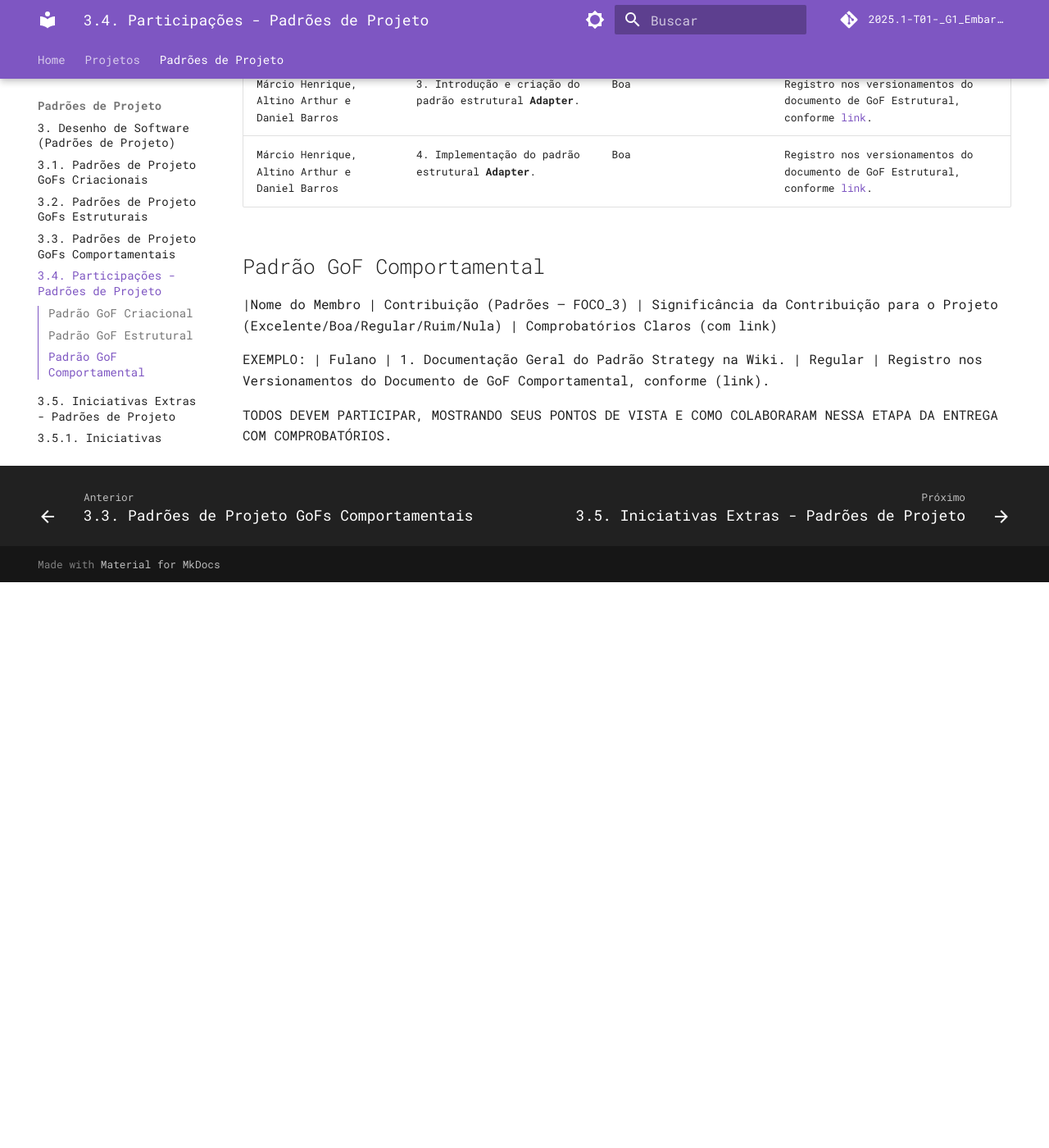
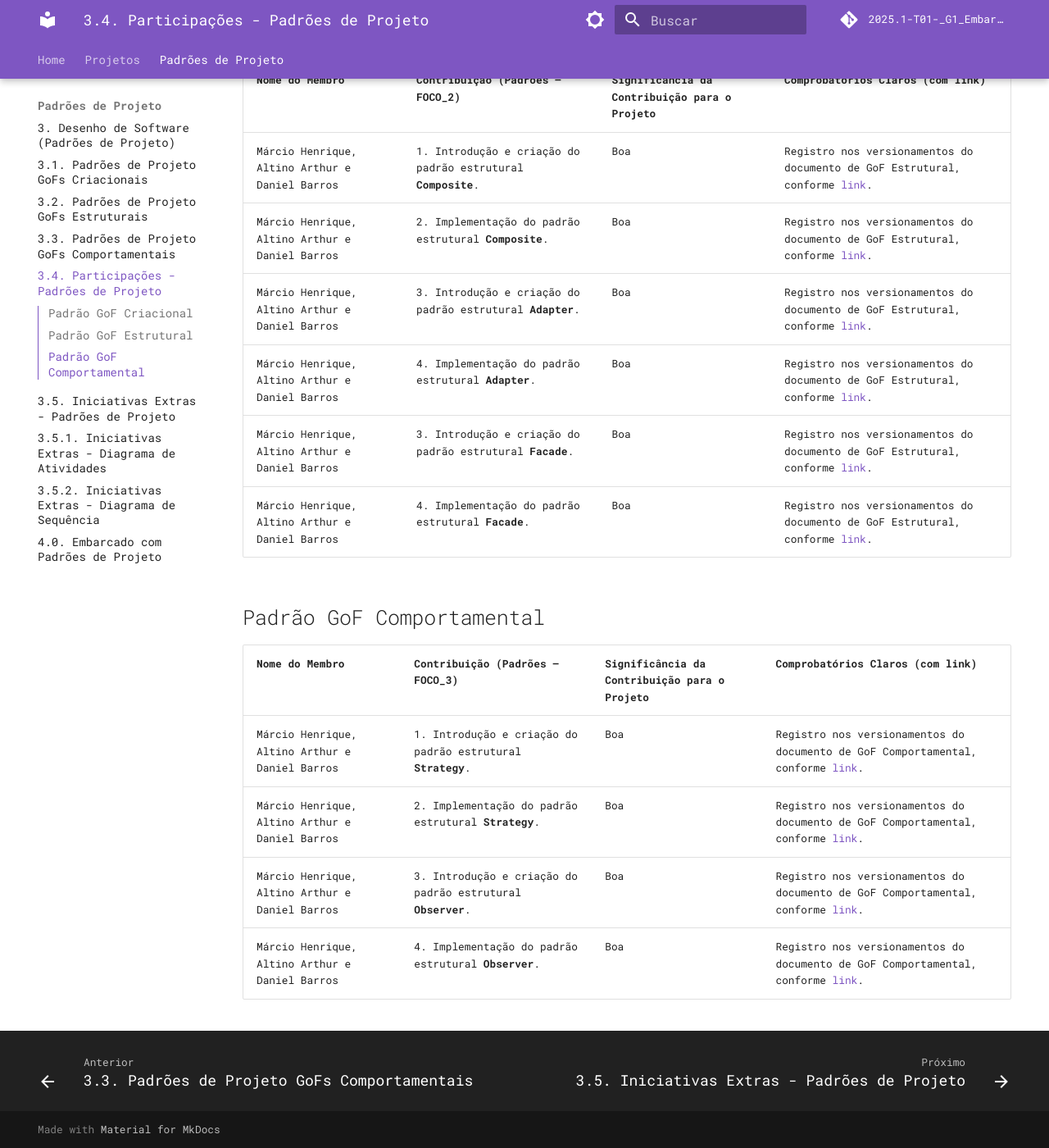
Before and after one commit to UnBArqDsw2025-1-Turma01/2025.1-T01-_G1_Embarcado_Entrega_03, an MkDocs documentation site: the page built from docs/PadroesDeProjeto/3.4.ParticipacoesPadroes.md, in a window 1280 px wide and 1400 px high, scrolled down 1227 px. Shown: the whole window at 82% size. Built offline with MkDocs 1.6.1 and Material for MkDocs 9.7.7, drawn with Linux system fonts in a browser that asks for light colours; comment, search, counter and statistics services are not loaded; before the commit the page ends 1937 px from its top, so only the background shows below that; some of the changed text lies outside the part shown.

Commit message:
Update links and document

```diff
--- a/docs/PadroesDeProjeto/3.4.ParticipacoesPadroes.md
+++ b/docs/PadroesDeProjeto/3.4.ParticipacoesPadroes.md
@@ -10,6 +10,9 @@
 | Márcio Henrique, Altino Arthur e Daniel Barros | 1. Criação do padrão criacional **Singleton**.  | Boa | Registro nos versionamentos do documento de GoF Criacional, conforme [link](https://unbarqdsw2025-1-turma01.github.io/2025.1-T01-_G1_Embarcado_Entrega_03/PadroesDeProjeto/3.1.GoFsCriacionais/#historico-de-versoes). |
 | Márcio Henrique, Altino Arthur e Daniel Barros | 1. Implementação do padrão criacional **Singleton**.  | Boa | Registro nos versionamentos do documento de GoF Criacional, conforme [link](https://unbarqdsw2025-1-turma01.github.io/2025.1-T01-_G1_Embarcado_Entrega_03/PadroesDeProjeto/3.1.GoFsCriacionais/#historico-de-versoes). |
 | Márcio Henrique, Altino Arthur e Daniel Barros | 1. Implementação do padrão criacional **Factory Method**.  | Boa | Registro nos versionamentos do documento de GoF Criacional, conforme [link](https://unbarqdsw2025-1-turma01.github.io/2025.1-T01-_G1_Embarcado_Entrega_03/PadroesDeProjeto/3.1.GoFsCriacionais/#historico-de-versoes). |
+| Márcio Henrique, Altino Arthur e Daniel Barros | 3. Introdução e criação do padrão estrutural **Builder**.     | Boa                                                | Registro nos versionamentos do documento de GoF Criacional, conforme [link](https://github.com/UnBArqDsw2025-1-Turma01/2025.1-T01-_G1_Embarcado_Entrega_03/commit/e10c91bda51e1b1655a555b62d8e8b6e8abc886d). |
+| Márcio Henrique, Altino Arthur e Daniel Barros | 4. Implementação do padrão estrutural **Builder**.            | Boa                                                | Registro nos versionamentos do documento de GoF Criacional, conforme [link](https://github.com/UnBArqDsw2025-1-Turma01/2025.1-T01-_G1_Embarcado_Entrega_03/commit/e10c91bda51e1b1655a555b62d8e8b6e8abc886d). |
+
 
 
 
@@ -21,12 +24,14 @@
 | Márcio Henrique, Altino Arthur e Daniel Barros | 2. Implementação do padrão estrutural **Composite**.          | Boa                                                | Registro nos versionamentos do documento de GoF Estrutural, conforme [link](https://unbarqdsw2025-1-turma01.github.io/2025.1-T01-_G1_Embarcado_Entrega_03/PadroesDeProjeto/3.2.GoFsEstruturais/#historico-de-versoes). |
 | Márcio Henrique, Altino Arthur e Daniel Barros | 3. Introdução e criação do padrão estrutural **Adapter**.     | Boa                                                | Registro nos versionamentos do documento de GoF Estrutural, conforme [link](https://unbarqdsw2025-1-turma01.github.io/2025.1-T01-_G1_Embarcado_Entrega_03/PadroesDeProjeto/3.2.GoFsEstruturais/#historico-de-versoes). |
 | Márcio Henrique, Altino Arthur e Daniel Barros | 4. Implementação do padrão estrutural **Adapter**.            | Boa                                                | Registro nos versionamentos do documento de GoF Estrutural, conforme [link](https://unbarqdsw2025-1-turma01.github.io/2025.1-T01-_G1_Embarcado_Entrega_03/PadroesDeProjeto/3.2.GoFsEstruturais/#historico-de-versoes). |
+| Márcio Henrique, Altino Arthur e Daniel Barros | 3. Introdução e criação do padrão estrutural **Facade**.     | Boa                                                | Registro nos versionamentos do documento de GoF Estrutural, conforme [link](https://github.com/UnBArqDsw2025-1-Turma01/2025.1-T01-_G1_Embarcado_Entrega_03/commit/e10c91bda51e1b1655a555b62d8e8b6e8abc886d). |
+| Márcio Henrique, Altino Arthur e Daniel Barros | 4. Implementação do padrão estrutural **Facade**.            | Boa                                                | Registro nos versionamentos do documento de GoF Estrutural, conforme [link](https://github.com/UnBArqDsw2025-1-Turma01/2025.1-T01-_G1_Embarcado_Entrega_03/commit/e10c91bda51e1b1655a555b62d8e8b6e8abc886d). |
 
 
 ## Padrão GoF Comportamental
-|Nome do Membro | Contribuição (Padrões – FOCO_3) | Significância da Contribuição para o Projeto (Excelente/Boa/Regular/Ruim/Nula) | Comprobatórios Claros (com link)
-
-EXEMPLO:
-| Fulano | 1. Documentação Geral do Padrão Strategy na Wiki. | Regular | Registro nos Versionamentos do Documento de GoF Comportamental, conforme (link).
-
-TODOS DEVEM PARTICIPAR, MOSTRANDO SEUS PONTOS DE VISTA E COMO COLABORARAM NESSA ETAPA DA ENTREGA COM COMPROBATÓRIOS.
+| Nome do Membro                              | Contribuição (Padrões – FOCO_3)                              | Significância da Contribuição para o Projeto       | Comprobatórios Claros (com link) |
+|--------------------------------------------|--------------------------------------------------------------|----------------------------------------------------|----------------------------------|
+| Márcio Henrique, Altino Arthur e Daniel Barros | 1. Introdução e criação do padrão estrutural **Strategy**.   | Boa                                                | Registro nos versionamentos do documento de GoF Comportamental, conforme [link](https://github.com/UnBArqDsw2025-1-Turma01/2025.1-T01-_G1_Embarcado_Entrega_03/commit/baa0e17a994e3be5347ede2ca6be0566b127bc82). |
+| Márcio Henrique, Altino Arthur e Daniel Barros | 2. Implementação do padrão estrutural **Strategy**.          | Boa                                                | Registro nos versionamentos do documento de GoF Comportamental, conforme [link](https://github.com/UnBArqDsw2025-1-Turma01/2025.1-T01-_G1_Embarcado_Entrega_03/commit/baa0e17a994e3be5347ede2ca6be0566b127bc82). |
+| Márcio Henrique, Altino Arthur e Daniel Barros | 3. Introdução e criação do padrão estrutural **Observer**.     | Boa                                                | Registro nos versionamentos do documento de GoF Comportamental, conforme [link](https://github.com/UnBArqDsw2025-1-Turma01/2025.1-T01-_G1_Embarcado_Entrega_03/commit/5cb51fb894c7a72436e83b65cc56450e1908c811). |
+| Márcio Henrique, Altino Arthur e Daniel Barros | 4. Implementação do padrão estrutural **Observer**.            | Boa                                                | Registro nos versionamentos do documento de GoF Comportamental, conforme [link](https://github.com/UnBArqDsw2025-1-Turma01/2025.1-T01-_G1_Embarcado_Entrega_03/commit/5cb51fb894c7a72436e83b65cc56450e1908c811). |
```
Also changed, not shown: docs/PadroesDeProjeto/4.0. Embarcado.md (+2 -2 lines).
